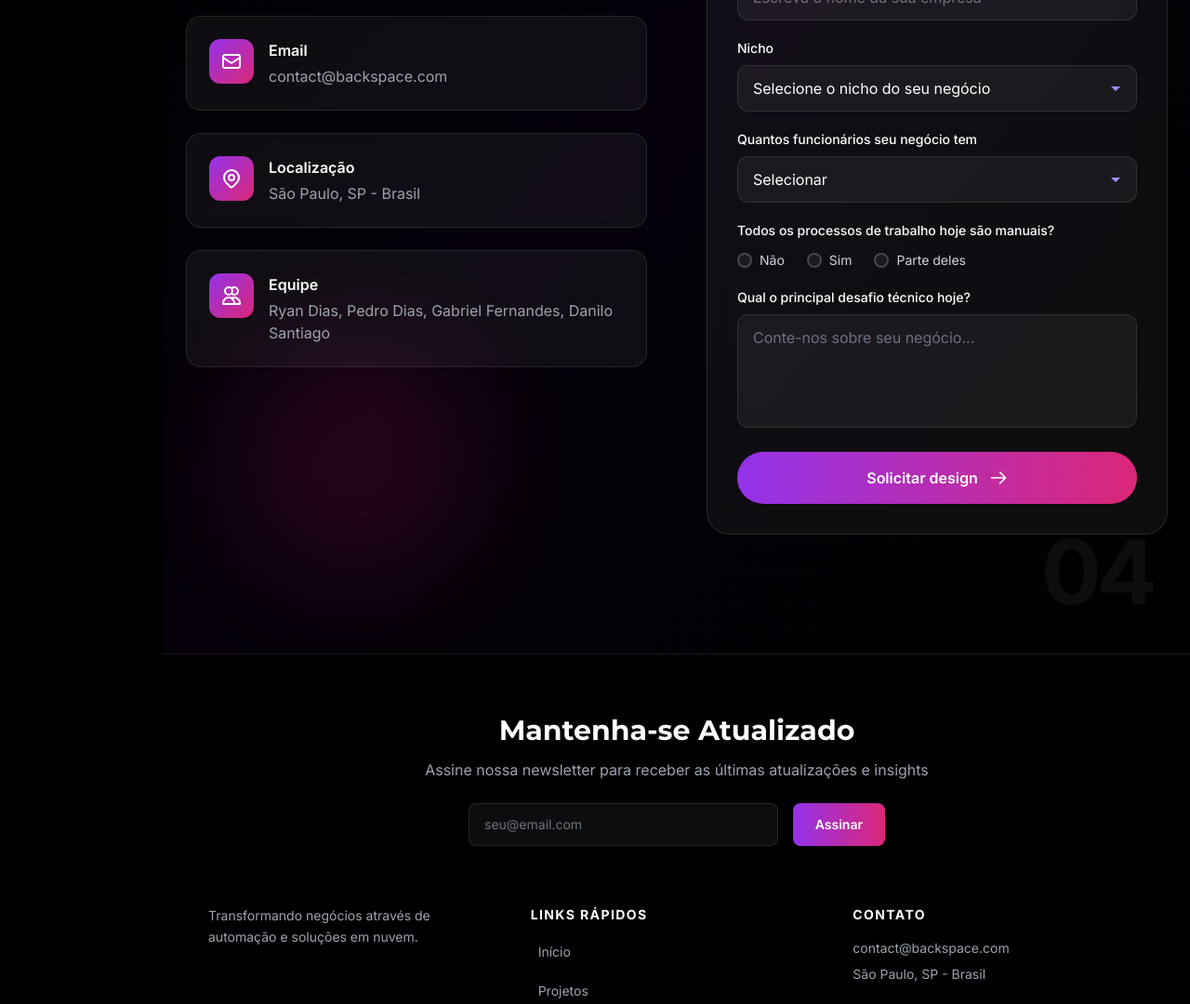
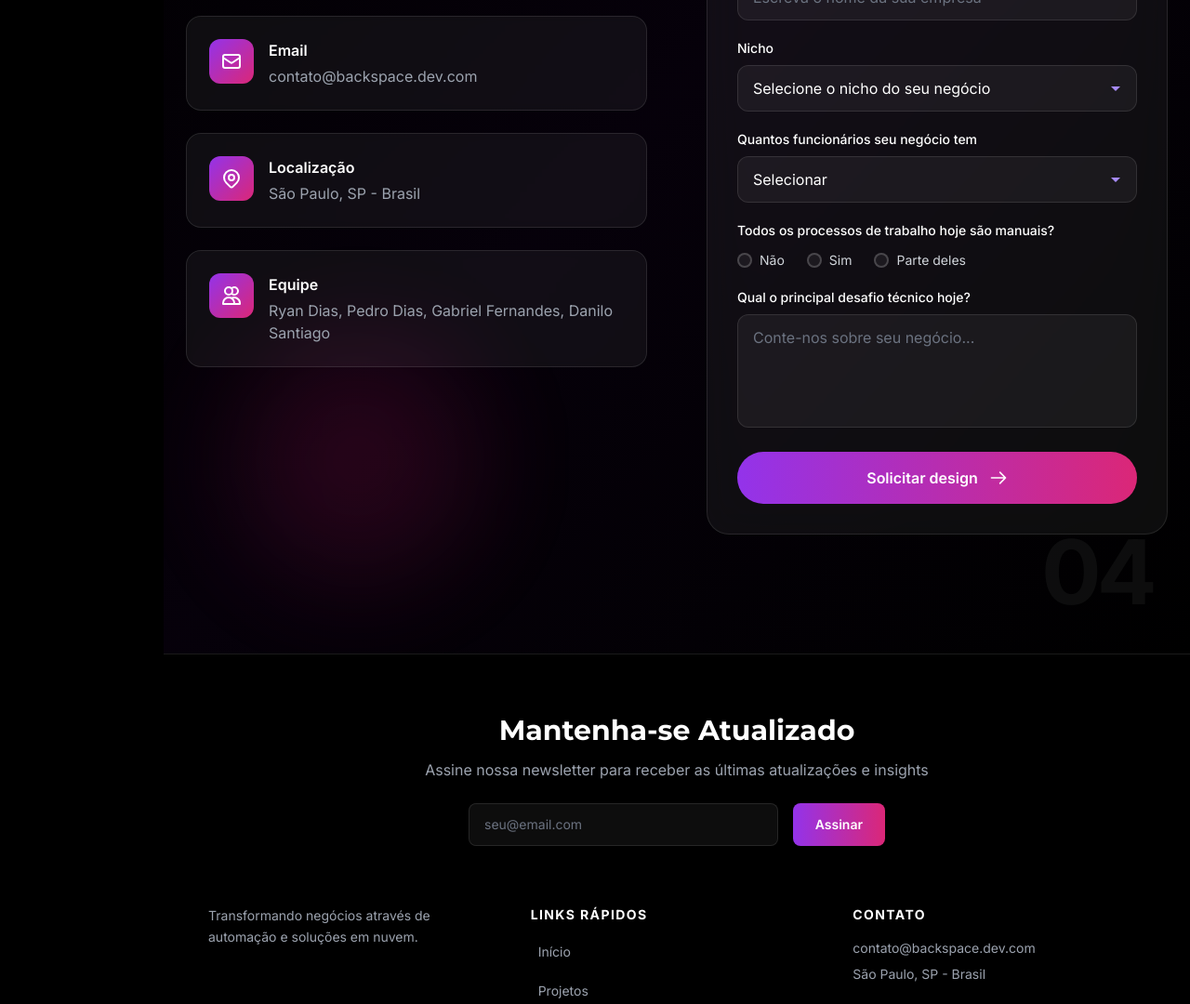
Before and after one commit to p9999999992002-gif/backspace, a Vue app: page / in a window 1280 px wide. Shown: the part 3801-4881 px from the top of the page at 93% size. Built offline with nearby package versions, Linux system fonts and the light colour scheme.

Commit message:
uptade for e-mail andress (contato@backspace.dev.com)

```diff
--- a/src/components/Contact.vue
+++ b/src/components/Contact.vue
@@ -29,7 +29,7 @@
               </div>
               <div>
                 <h4 class="text-white text-sm md:text-base font-semibold mb-1">Email</h4>
-                <p class="text-gray-400 text-sm md:text-base">contact@backspace.com</p>
+                <p class="text-gray-400 text-sm md:text-base">contato@backspace.dev.com</p>
               </div>
             </div>
 
--- a/src/components/Footer.vue
+++ b/src/components/Footer.vue
@@ -42,7 +42,7 @@
         <div class="text-center md:text-left">
           <h4 class="text-white font-bold mb-4 text-sm tracking-widest">CONTATO</h4>
           <ul class="space-y-2 text-sm text-gray-400">
-            <li>contact@backspace.com</li>
+            <li>contato@backspace.dev.com</li>
             <li>São Paulo, SP - Brasil</li>
           </ul>
         </div>
```
